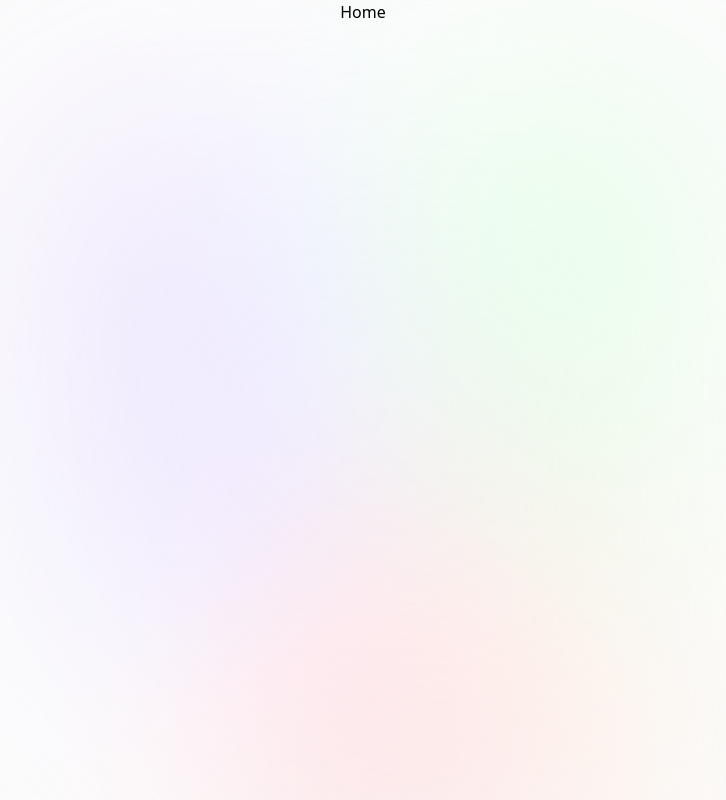
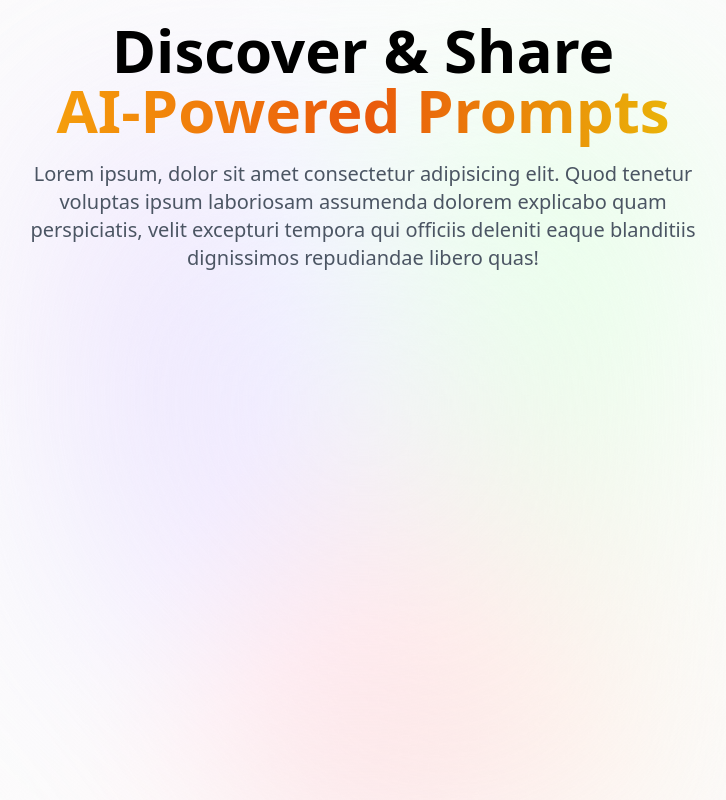
Before and after one commit to LimJH2002/share-prompts, a Next.js app: page / in a window 1280 px wide. Shown: the whole page, without its empty margins (277-1003 px from the left). Built offline with nearby package versions, Linux system fonts and the light colour scheme.

Commit message:
Added Components

```diff
--- a/app/page.jsx
+++ b/app/page.jsx
@@ -1,7 +1,24 @@
 const Home = () => {
   return (
-    <div>Home</div>
-  )
-}
+    <div>
+      <section className="w-full flex-center flex-col">
+        <h1 className="head_text text-center">
+          Discover & Share
+          <br className="max-md:hidden" />
+          <span className="orange_gradient text-center">
+            {" "}
+            AI-Powered Prompts
+          </span>
+        </h1>
+        <p className="desc text-center">
+          Lorem ipsum, dolor sit amet consectetur adipisicing elit. Quod tenetur
+          voluptas ipsum laboriosam assumenda dolorem explicabo quam
+          perspiciatis, velit excepturi tempora qui officiis deleniti eaque
+          blanditiis dignissimos repudiandae libero quas!
+        </p>
+      </section>
+    </div>
+  );
+};
 
-export default Home
+export default Home;
--- /dev/null
+++ b/components/Feed.jsx
@@ -0,0 +1,9 @@
+import React from 'react'
+
+const Feed = () => {
+  return (
+    <div>Feed</div>
+  )
+}
+
+export default Feed
--- /dev/null
+++ b/components/Form.jsx
@@ -0,0 +1,9 @@
+import React from 'react'
+
+const Form = () => {
+  return (
+    <div>Form</div>
+  )
+}
+
+export default Form
--- /dev/null
+++ b/components/Nav.jsx
@@ -0,0 +1,9 @@
+import React from 'react'
+
+const Nav = () => {
+  return (
+    <div>Nav</div>
+  )
+}
+
+export default Nav
--- /dev/null
+++ b/components/Profile.jsx
@@ -0,0 +1,9 @@
+import React from 'react'
+
+const Profile = () => {
+  return (
+    <div>Profile</div>
+  )
+}
+
+export default Profile
--- /dev/null
+++ b/components/PromptCard.jsx
@@ -0,0 +1,9 @@
+import React from 'react'
+
+const PromptCard = () => {
+  return (
+    <div>PromptCard</div>
+  )
+}
+
+export default PromptCard
--- /dev/null
+++ b/components/Provider.jsx
@@ -0,0 +1,9 @@
+import React from 'react'
+
+const Provider = () => {
+  return (
+    <div>Provider</div>
+  )
+}
+
+export default Provider
```
